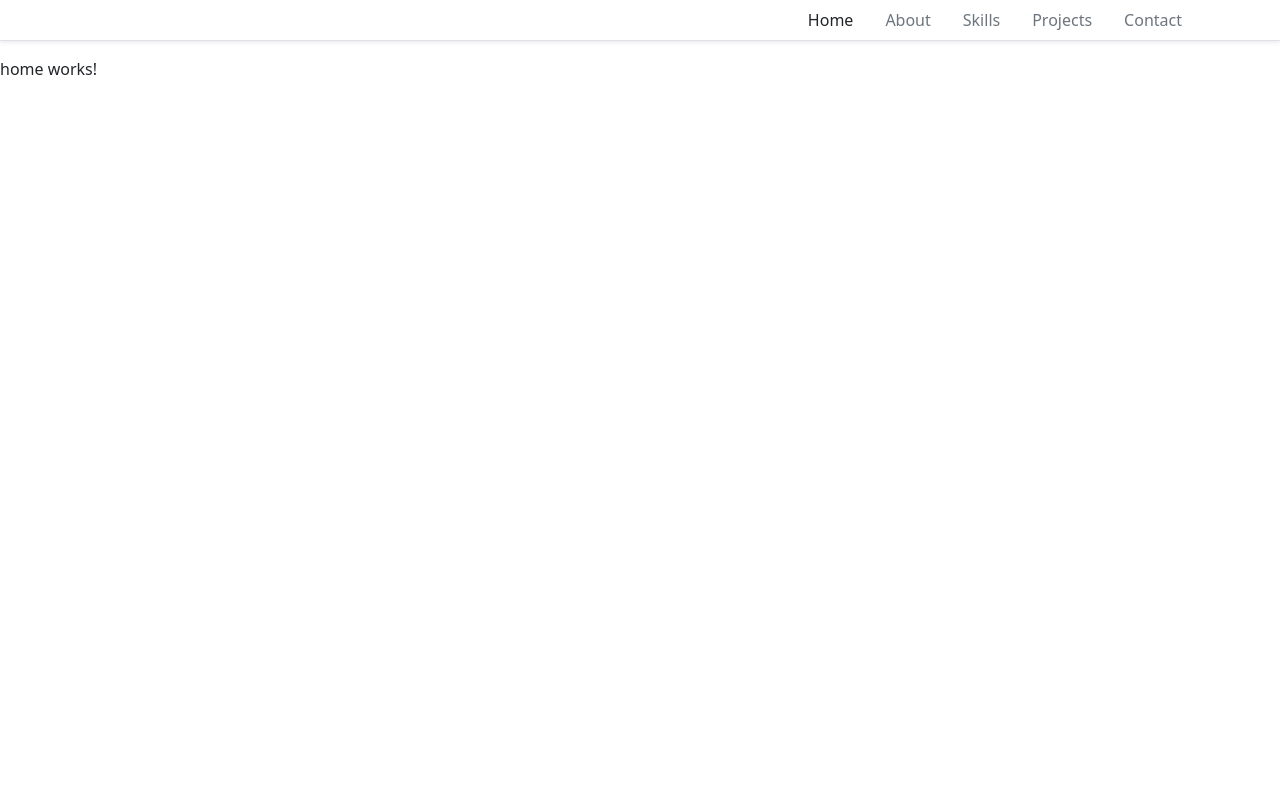
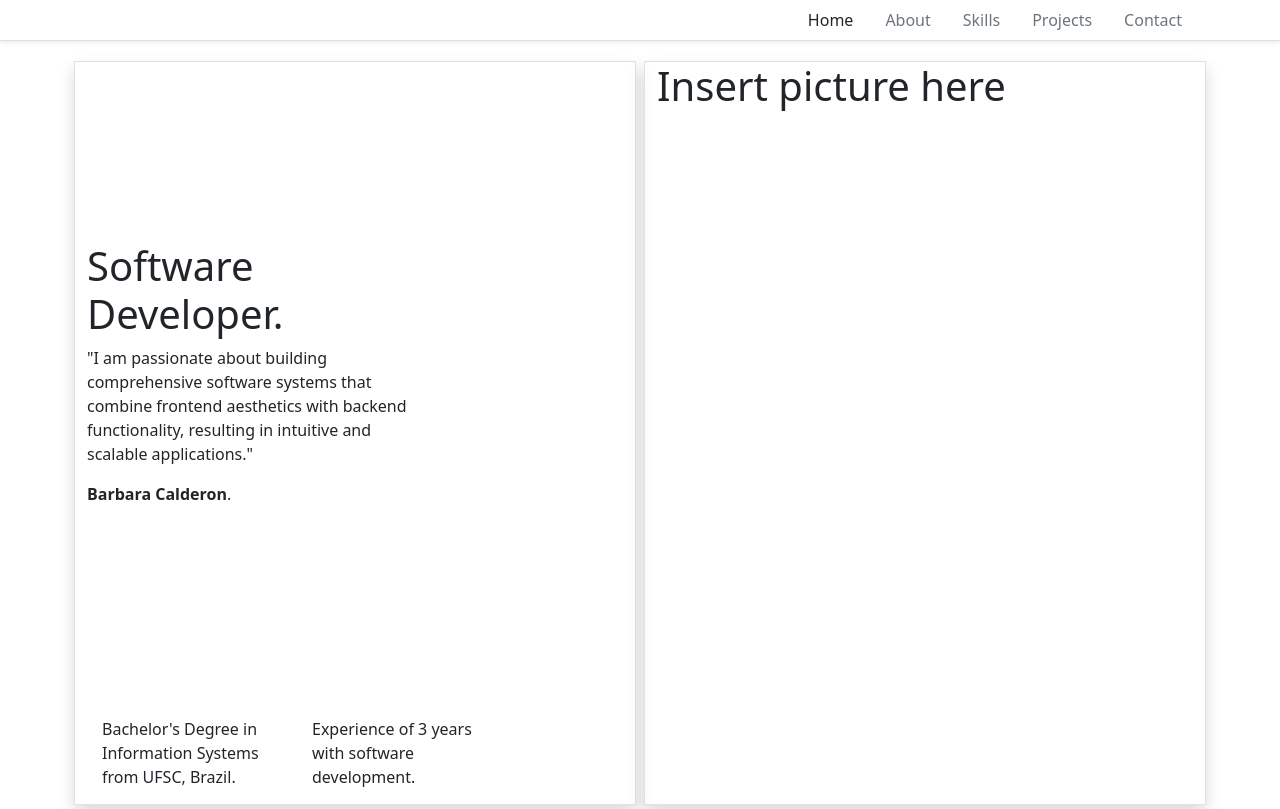
Before and after one commit to barbaracalderon/angular-portfolio-app, an Angular app: page /home in a window 1280 px wide. Built offline with nearby package versions, Linux system fonts and the light colour scheme.

Commit message:
feat: basic home created

```diff
--- a/src/app/home/home.component.css
+++ b/src/app/home/home.component.css
@@ -0,0 +1,29 @@
+.row {
+    /* background-image: linear-gradient(to right, rgb(0, 0, 0), transparent), url('../../assets/hands.jpg');
+    background-size: cover;
+    background-position: center;
+    background-repeat: no-repeat;
+    background-blend-mode: overlay; */
+}
+
+.home-present {
+    height: 80vh;
+    display: flex;
+    justify-content: start;
+    align-items: center;
+}
+
+.home-present-content {
+    max-width: 65%;
+    align-items: flext-start;
+}
+
+.home-present-details {
+    display: flex;
+}
+
+.home-present-p {
+    padding: 10px;
+    margin: 5px;
+    max-width: 200px;
+}
--- a/src/app/home/home.component.html
+++ b/src/app/home/home.component.html
@@ -1 +1,31 @@
-<p>home works!</p>
+<div class="container">
+    <div class="row">
+        <div class="col-lg shadow border m-1" id="home-container">
+            <div class="text-left">
+                <div class="home-present">
+                    <div class="home-present-content">
+                        <h1>
+                            Software Developer.
+                        </h1>
+                        <blockquote>
+                            "I am passionate about building comprehensive software systems that combine frontend aesthetics with backend functionality, resulting in intuitive and scalable applications."
+                        </blockquote>
+                        <p><strong>Barbara Calderon</strong>.</p>
+                    </div>
+                </div>
+                <div class="home-present-details">
+                    <p class="home-present-p">Bachelor's Degree in Information Systems from UFSC, Brazil.</p>
+                    <p class="home-present-p">Experience of 3 years with software development.</p>
+                </div>
+            </div>
+        </div>
+
+        <div class="col-lg shadow border m-1">
+            <div class="text-right">
+                <div class="home-present-image">
+                    <h1>Insert picture here</h1>
+                </div>
+            </div>
+        </div>
+    </div>
+</div>
```
Also changed, not shown: src/assets/hands.jpg (added).
